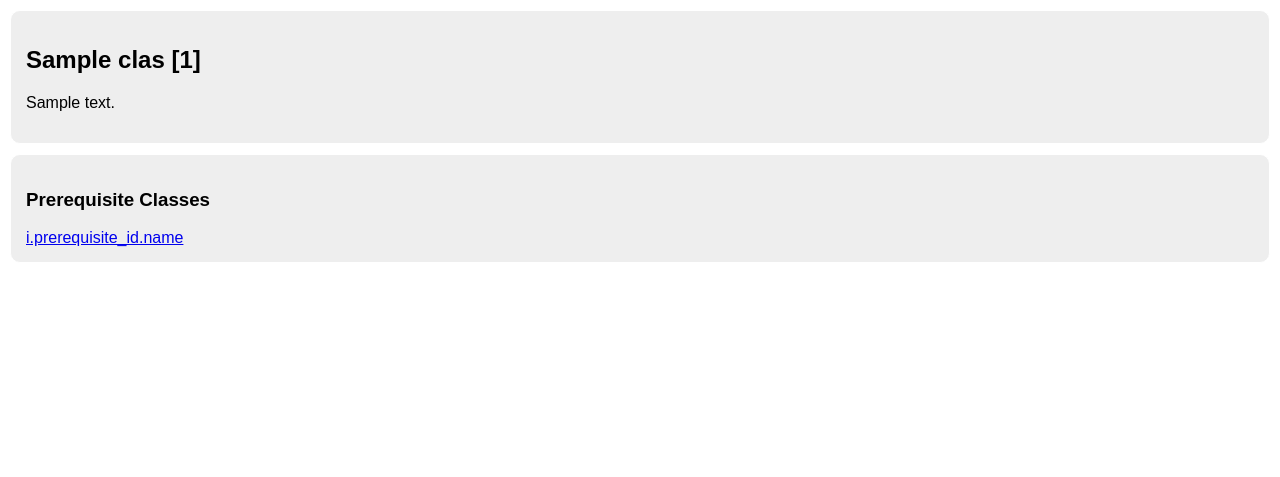
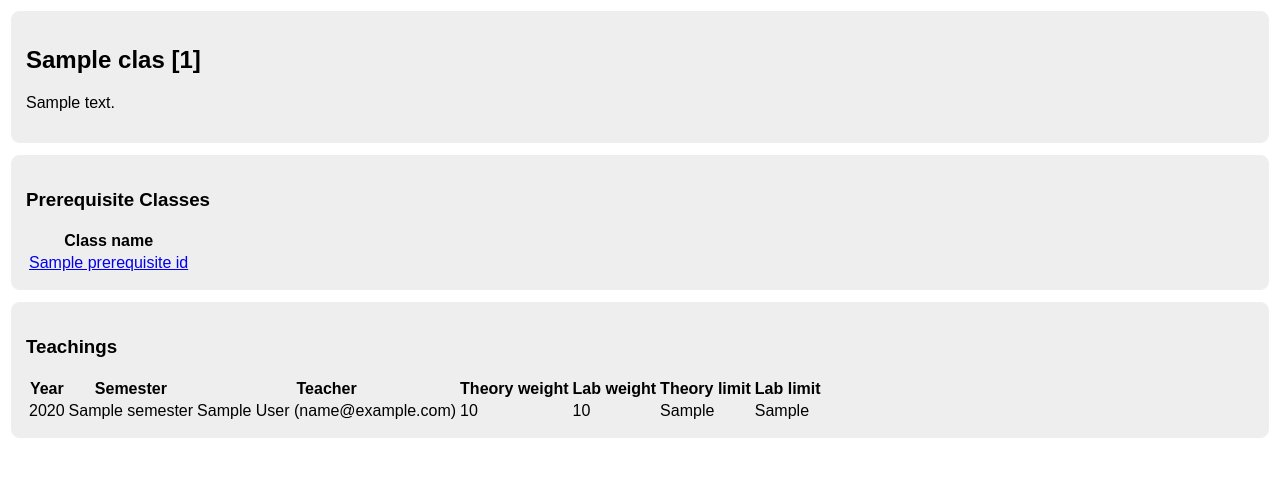
Before and after one commit to dim-tsoukalas/school-api, a Django app: template src/classes/templates/classes_details.html in a window 1280 px wide. Shown: the part 66-543 px from the top of the page. Run offline with Django 3.2, Linux system fonts and the light colour scheme; a user stored in the database is signed in; tables that the repository leaves empty hold one stand-in row (values such as "Sample post"); the template is opened without the code that fills it: most values are stand-ins (such as "Sample title", 1, 10 or a date in 2020); some libraries are stand-ins or nearby versions.

Commit message:
View, add and delete prequisite classes. Changed the way perms are handled in the Teachings section.

```diff
--- a/src/classes/templates/classes_details.html
+++ b/src/classes/templates/classes_details.html
@@ -35,11 +35,29 @@
 
 <div class="basic-box-container">
   <h3>Prerequisite Classes</h3>
-  {% for i in class.req_classes %}
-  <a href="/departments/{{dept.id}}/classes/{{i.prerequisite_id.public_id}}">
-    i.prerequisite_id.name
-  </a>
-  {% endfor %}
+  <table>
+    <thead>
+      <th>Class name</th>
+    </thead>
+    <tbody>
+      {% for i in class.req_classes %}
+      <tr>
+        <td>
+          <a href="/departments/{{dept.id}}/classes/{{i.prerequisite_id.public_id}}">
+            {{i.prerequisite_id.name}}
+          </a>
+        </td>
+        {% if perm.is_admin or perm.is_teacher %}
+        <td>
+          <a href="/departments/{{dept.id}}/classes/{{class.public_id}}/prerequisites/{{i.id}}/delete">
+            Delete
+          </a>
+        </td>
+        {% endif %}
+      </tr>
+      {% endfor %}
+    </tbody>
+  </table>
 
   {% if not class.req_classes %}
   <p>No prerequisite classes for this class.</p>
@@ -47,13 +65,16 @@
 
   {% if perm.is_admin or perm.is_teacher %}
   <div class="entity-box-menu">
-    <a id="req-classes-edit-a" href="">Edit</a>
+    <a id="req-classes-edit-a"
+       href="/departments/{{dept.id}}/classes/{{class.public_id}}/prerequisites/insert">
+      Add
+    </a>
   </div>
   {% endif %}
 </div>
 
 
-{% if perm.is_admin or perm.is_teacher %}
+{% if user.is_authenticated %}
 <div class="basic-box-container">
   <h3>Teachings</h3>
 
@@ -81,25 +102,29 @@
         <td>{{ i.lab_weight }}</td>
         <td>{{ i.theory_limit }}</td>
         <td>{{ i.lab_limit }}</td>
+        {% if perm.is_admin or perm.is_teacher and user.object.email == i.teacher.user.email %}
         <td>
           <a class="teaching-update-a"
              href="/departments/{{dept.id}}/classes/{{class.public_id}}/teaching/{{i.id}}/update">
             Edit
           </a>
         </td>
+        {% endif %}
+        {% if perm.is_admin %}
         <td>
           <a class="teaching-delete-a"
              href="/departments/{{dept.id}}/classes/{{class.public_id}}/teaching/{{i.id}}/delete">
             Delete
           </a>
         </td>
+        {% endif %}
       </tr>
       {% endfor %}
     </tbody>
   </table>
   {% endif %}
 
-  {% if perm.is_admin or perm.is_teacher %}
+  {% if perm.is_admin %}
   <div class="entity-box-menu">
     <a id="teaching-add-a"
        href="/departments/{{dept.id}}/classes/{{class.public_id}}/teaching/insert">
```
